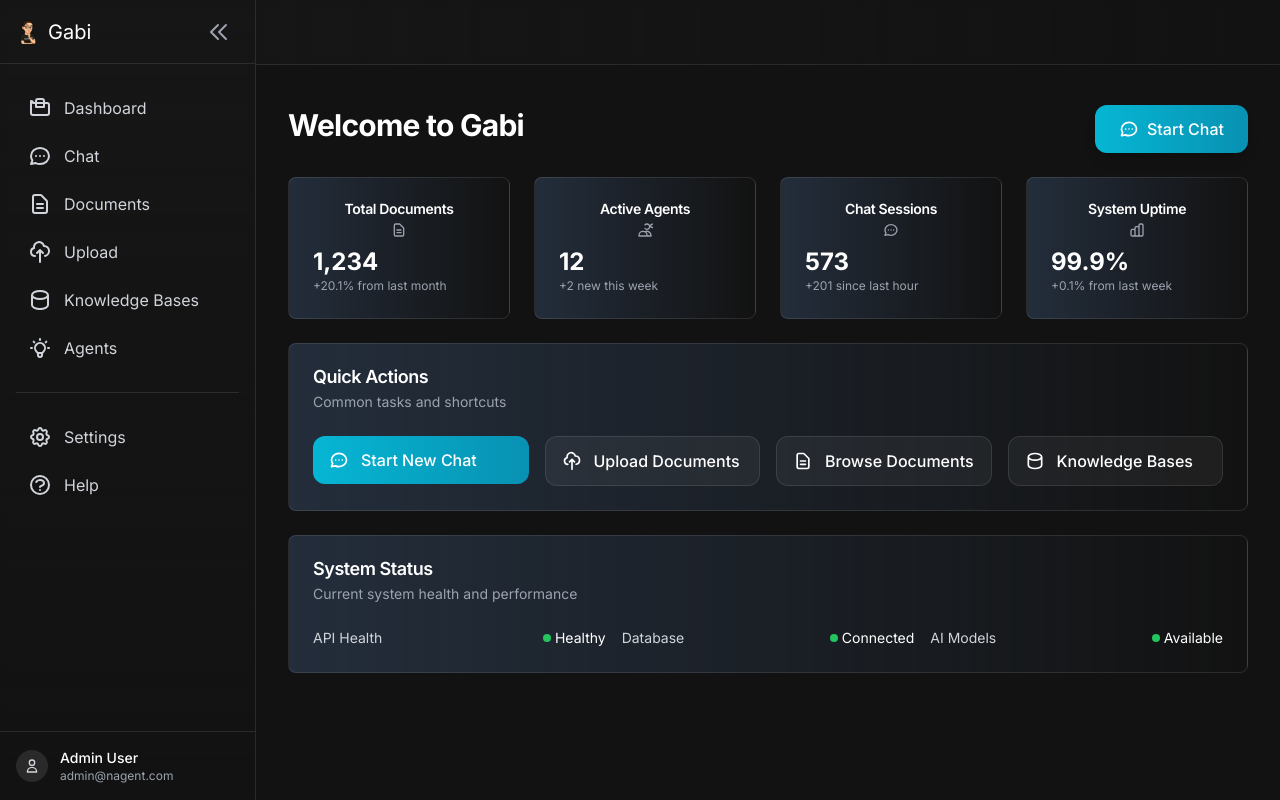
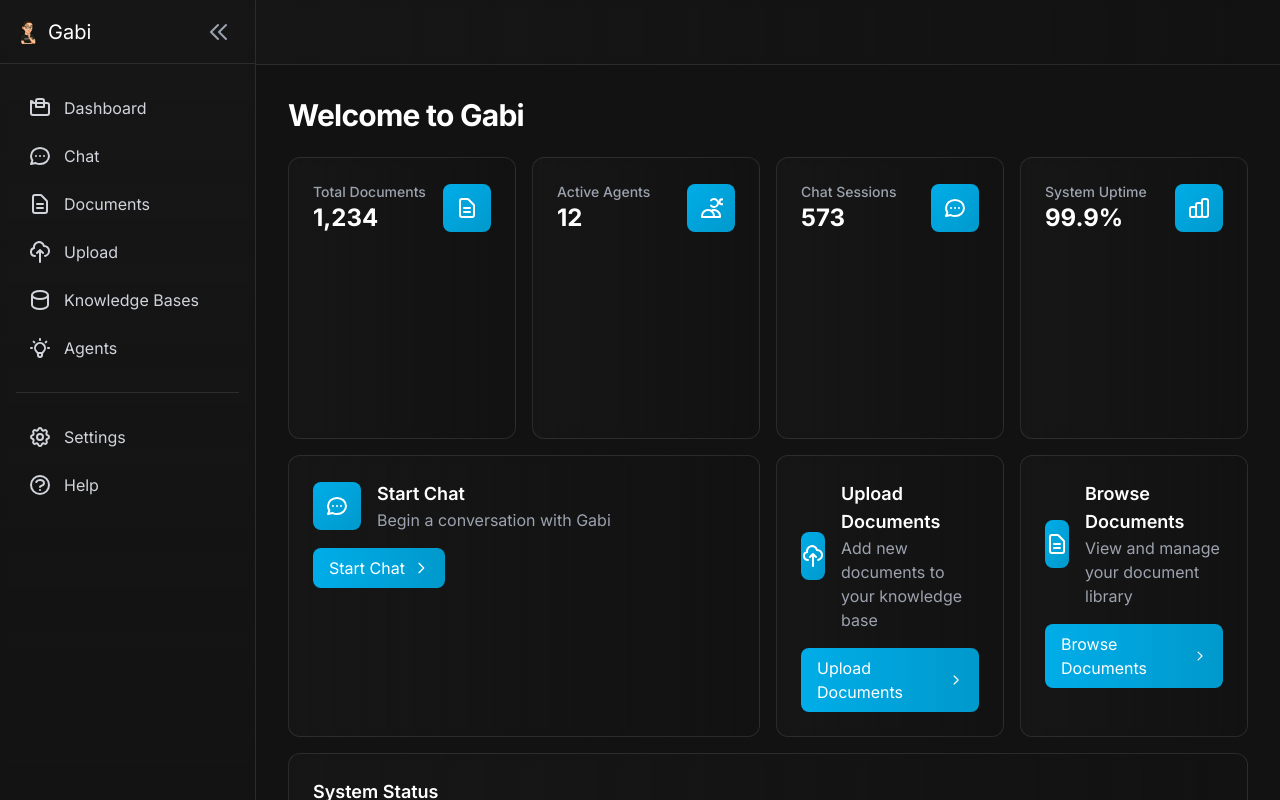
Before and after one commit to resper1965/ncagent, a Next.js app in the folder apps/web/: page / in a window 1280 px wide. Shown: the top 800 px of the page. Built offline with nearby package versions, Linux system fonts and the light colour scheme.

Commit message:
feat: implement bento grid layout and #00ade8 color scheme on dashboard page

```diff
--- a/apps/web/src/app/globals.css
+++ b/apps/web/src/app/globals.css
@@ -10,7 +10,7 @@
     --card-foreground: 0 0% 100%; /* White */
     --popover: 240deg 5% 9%; /* Zinc-950 */
     --popover-foreground: 0 0% 100%; /* White */
-    --primary: 185deg 53% 58%; /* Cyan #53c4cd */
+    --primary: 199deg 100% 45%; /* Cyan #53c4cd */
     --primary-foreground: 0 0% 100%; /* White */
     --secondary: 240deg 5% 9%; /* Zinc-950 */
     --secondary-foreground: 0 0% 100%; /* White */
@@ -22,7 +22,7 @@
     --destructive-foreground: 0 0% 100%; /* White */
     --border: 240deg 4% 16%; /* Zinc-800 */
     --input: 240deg 4% 16%; /* Zinc-800 */
-    --ring: 185deg 53% 58%; /* Cyan */
+    --ring: 199deg 100% 45%; /* Cyan */
     --radius: 0.5rem;
   }
 
@@ -33,7 +33,7 @@
     --card-foreground: 0 0% 100%; /* White */
     --popover: 240deg 5% 9%; /* Zinc-950 */
     --popover-foreground: 0 0% 100%; /* White */
-    --primary: 185deg 53% 58%; /* Cyan #53c4cd */
+    --primary: 199deg 100% 45%; /* Cyan #53c4cd */
     --primary-foreground: 0 0% 100%; /* White */
     --secondary: 240deg 5% 9%; /* Zinc-950 */
     --secondary-foreground: 0 0% 100%; /* White */
@@ -45,7 +45,7 @@
     --destructive-foreground: 0 0% 100%; /* White */
     --border: 240deg 4% 16%; /* Zinc-800 */
     --input: 240deg 4% 16%; /* Zinc-800 */
-    --ring: 185deg 53% 58%; /* Cyan */
+    --ring: 199deg 100% 45%; /* Cyan */
   }
 }
 
--- a/apps/web/src/app/page.tsx
+++ b/apps/web/src/app/page.tsx
@@ -1,134 +1,137 @@
 import Link from 'next/link'
-import { Button } from '../components/ui/button-simple'
-import { Card, CardContent, CardDescription, CardHeader, CardTitle } from '../components/ui/card-simple'
 
 export default function DashboardPage() {
   return (
     <div className="flex-1 space-y-6 p-6 md:p-8 pt-6">
-      <div className="flex items-center justify-between space-y-2">
+      {/* Header */}
+      <div className="flex items-center justify-between">
         <h2 className="text-3xl font-bold tracking-tight text-white">Welcome to Gabi</h2>
-        <div className="flex items-center space-x-2">
-          <Link href="/ask">
-            <button className="inline-flex items-center px-6 py-3 bg-gradient-to-r from-cyan-500 to-cyan-600 text-white font-medium rounded-xl hover:from-cyan-600 hover:to-cyan-700 transition-all duration-200 shadow-lg hover:shadow-xl">
-              <svg className="w-5 h-5 mr-2" fill="none" stroke="currentColor" viewBox="0 0 24 24">
+      </div>
+
+      {/* Bento Grid Layout */}
+      <div className="grid grid-cols-1 md:grid-cols-2 lg:grid-cols-4 gap-4 auto-rows-fr">
+        {/* Stats Cards - 2x2 Grid */}
+        <div className="bg-gradient-to-r from-[#ffffff05] to-[#121212] backdrop-blur-sm border border-white/10 rounded-xl p-6">
+          <div className="flex items-center justify-between">
+            <div>
+              <p className="text-sm font-medium text-gray-400">Total Documents</p>
+              <p className="text-2xl font-bold text-white">1,234</p>
+            </div>
+            <div className="w-12 h-12 bg-gradient-to-br from-[#00ade8] to-[#0099cc] rounded-lg flex items-center justify-center">
+              <svg className="w-6 h-6 text-white" fill="none" stroke="currentColor" viewBox="0 0 24 24">
+                <path strokeLinecap="round" strokeLinejoin="round" strokeWidth={2} d="M9 12h6m-6 4h6m2 5H7a2 2 0 01-2-2V5a2 2 0 012-2h5.586a1 1 0 01.707.293l5.414 5.414a1 1 0 01.293.707V19a2 2 0 01-2 2z" />
+              </svg>
+            </div>
+          </div>
+        </div>
+
+        <div className="bg-gradient-to-r from-[#ffffff05] to-[#121212] backdrop-blur-sm border border-white/10 rounded-xl p-6">
+          <div className="flex items-center justify-between">
+            <div>
+              <p className="text-sm font-medium text-gray-400">Active Agents</p>
+              <p className="text-2xl font-bold text-white">12</p>
+            </div>
+            <div className="w-12 h-12 bg-gradient-to-br from-[#00ade8] to-[#0099cc] rounded-lg flex items-center justify-center">
+              <svg className="w-6 h-6 text-white" fill="none" stroke="currentColor" viewBox="0 0 24 24">
+                <path strokeLinecap="round" strokeLinejoin="round" strokeWidth={2} d="M12 4.354a4 4 0 110 5.292M15 21H3v-1a6 6 0 0112 0v1zm0 0h6v-1a6 6 0 00-9-5.197m13.5-9a2.5 2.5 0 11-5 0 2.5 2.5 0 015 0z" />
+              </svg>
+            </div>
+          </div>
+        </div>
+
+        <div className="bg-gradient-to-r from-[#ffffff05] to-[#121212] backdrop-blur-sm border border-white/10 rounded-xl p-6">
+          <div className="flex items-center justify-between">
+            <div>
+              <p className="text-sm font-medium text-gray-400">Chat Sessions</p>
+              <p className="text-2xl font-bold text-white">573</p>
+            </div>
+            <div className="w-12 h-12 bg-gradient-to-br from-[#00ade8] to-[#0099cc] rounded-lg flex items-center justify-center">
+              <svg className="w-6 h-6 text-white" fill="none" stroke="currentColor" viewBox="0 0 24 24">
                 <path strokeLinecap="round" strokeLinejoin="round" strokeWidth={2} d="M8 12h.01M12 12h.01M16 12h.01M21 12c0 4.418-4.03 8-9 8a9.863 9.863 0 01-4.255-.949L3 20l1.395-3.72C3.512 15.042 3 13.574 3 12c0-4.418 4.03-8 9-8s9 3.582 9 8z" />
               </svg>
-              Start Chat
-            </button>
+            </div>
+          </div>
+        </div>
+
+        <div className="bg-gradient-to-r from-[#ffffff05] to-[#121212] backdrop-blur-sm border border-white/10 rounded-xl p-6">
+          <div className="flex items-center justify-between">
+            <div>
+              <p className="text-sm font-medium text-gray-400">System Uptime</p>
+              <p className="text-2xl font-bold text-white">99.9%</p>
+            </div>
+            <div className="w-12 h-12 bg-gradient-to-br from-[#00ade8] to-[#0099cc] rounded-lg flex items-center justify-center">
+              <svg className="w-6 h-6 text-white" fill="none" stroke="currentColor" viewBox="0 0 24 24">
+                <path strokeLinecap="round" strokeLinejoin="round" strokeWidth={2} d="M9 19v-6a2 2 0 00-2-2H5a2 2 0 00-2 2v6a2 2 0 002 2h2a2 2 0 002-2zm0 0V9a2 2 0 012-2h2a2 2 0 012 2v10m-6 0a2 2 0 002 2h2a2 2 0 002-2m0 0V5a2 2 0 012-2h2a2 2 0 012 2v14a2 2 0 01-2 2h-2a2 2 0 01-2-2z" />
+              </svg>
+            </div>
+          </div>
+        </div>
+
+        {/* Action Cards - Larger Grid Items */}
+        <div className="md:col-span-2 bg-gradient-to-r from-[#ffffff05] to-[#121212] backdrop-blur-sm border border-white/10 rounded-xl p-6 hover:border-white/20 transition-colors">
+          <div className="flex items-center space-x-4">
+            <div className="w-12 h-12 bg-gradient-to-br from-[#00ade8] to-[#0099cc] rounded-lg flex items-center justify-center">
+              <svg className="w-6 h-6 text-white" fill="none" stroke="currentColor" viewBox="0 0 24 24">
+                <path strokeLinecap="round" strokeLinejoin="round" strokeWidth={2} d="M8 12h.01M12 12h.01M16 12h.01M21 12c0 4.418-4.03 8-9 8a9.863 9.863 0 01-4.255-.949L3 20l1.395-3.72C3.512 15.042 3 13.574 3 12c0-4.418 4.03-8 9-8s9 3.582 9 8z" />
+              </svg>
+            </div>
+            <div>
+              <h3 className="text-lg font-semibold text-white">Start Chat</h3>
+              <p className="text-gray-400">Begin a conversation with Gabi</p>
+            </div>
+          </div>
+          <Link href="/ask" className="mt-4 inline-flex items-center px-4 py-2 bg-gradient-to-r from-[#00ade8] to-[#0099cc] text-white rounded-lg hover:from-[#0099cc] hover:to-[#0088bb] transition-all">
+            Start Chat
+            <svg className="ml-2 w-4 h-4" fill="none" stroke="currentColor" viewBox="0 0 24 24">
+              <path strokeLinecap="round" strokeLinejoin="round" strokeWidth={2} d="M9 5l7 7-7 7" />
+            </svg>
           </Link>
         </div>
-      </div>
 
-      {/* Overview Cards */}
-      <div className="grid gap-6 md:grid-cols-2 lg:grid-cols-4">
-        <Card className="bg-gradient-to-r from-[#ffffff05] to-[#121212] backdrop-blur-sm border-white/10">
-          <CardHeader className="flex flex-row items-center justify-between space-y-0 pb-2">
-            <CardTitle className="text-sm font-medium text-white">Total Documents</CardTitle>
-            <svg className="h-4 w-4 text-gray-400" fill="none" stroke="currentColor" viewBox="0 0 24 24">
-              <path strokeLinecap="round" strokeLinejoin="round" strokeWidth={2} d="M9 12h6m-6 4h6m2 5H7a2 2 0 01-2-2V5a2 2 0 012-2h5.586a1 1 0 01.707.293l5.414 5.414a1 1 0 01.293.707V19a2 2 0 01-2 2z" />
+        <div className="bg-gradient-to-r from-[#ffffff05] to-[#121212] backdrop-blur-sm border border-white/10 rounded-xl p-6 hover:border-white/20 transition-colors">
+          <div className="flex items-center space-x-4">
+            <div className="w-12 h-12 bg-gradient-to-br from-[#00ade8] to-[#0099cc] rounded-lg flex items-center justify-center">
+              <svg className="w-6 h-6 text-white" fill="none" stroke="currentColor" viewBox="0 0 24 24">
+                <path strokeLinecap="round" strokeLinejoin="round" strokeWidth={2} d="M7 16a4 4 0 01-.88-7.903A5 5 0 1115.9 6L16 6a5 5 0 011 9.9M15 13l-3-3m0 0l-3 3m3-3v12" />
+              </svg>
+            </div>
+            <div>
+              <h3 className="text-lg font-semibold text-white">Upload Documents</h3>
+              <p className="text-gray-400">Add new documents to your knowledge base</p>
+            </div>
+          </div>
+          <Link href="/upload" className="mt-4 inline-flex items-center px-4 py-2 bg-gradient-to-r from-[#00ade8] to-[#0099cc] text-white rounded-lg hover:from-[#0099cc] hover:to-[#0088bb] transition-all">
+            Upload Documents
+            <svg className="ml-2 w-4 h-4" fill="none" stroke="currentColor" viewBox="0 0 24 24">
+              <path strokeLinecap="round" strokeLinejoin="round" strokeWidth={2} d="M9 5l7 7-7 7" />
             </svg>
-          </CardHeader>
-          <CardContent>
-            <div className="text-2xl font-bold text-white">1,234</div>
-            <p className="text-xs text-gray-400">+20.1% from last month</p>
-          </CardContent>
-        </Card>
+          </Link>
+        </div>
 
-        <Card className="bg-gradient-to-r from-[#ffffff05] to-[#121212] backdrop-blur-sm border-white/10">
-          <CardHeader className="flex flex-row items-center justify-between space-y-0 pb-2">
-            <CardTitle className="text-sm font-medium text-white">Active Agents</CardTitle>
-            <svg className="h-4 w-4 text-gray-400" fill="none" stroke="currentColor" viewBox="0 0 24 24">
-              <path strokeLinecap="round" strokeLinejoin="round" strokeWidth={2} d="M12 4.354a4 4 0 110 5.292M15 21H3v-1a6 6 0 0112 0v1zm0 0h6v-1a6 6 0 00-9-5.197m13.5-9a2.5 2.5 0 11-5 0 2.5 2.5 0 015 0z" />
+        <div className="bg-gradient-to-r from-[#ffffff05] to-[#121212] backdrop-blur-sm border border-white/10 rounded-xl p-6 hover:border-white/20 transition-colors">
+          <div className="flex items-center space-x-4">
+            <div className="w-12 h-12 bg-gradient-to-br from-[#00ade8] to-[#0099cc] rounded-lg flex items-center justify-center">
+              <svg className="w-6 h-6 text-white" fill="none" stroke="currentColor" viewBox="0 0 24 24">
+                <path strokeLinecap="round" strokeLinejoin="round" strokeWidth={2} d="M9 12h6m-6 4h6m2 5H7a2 2 0 01-2-2V5a2 2 0 012-2h5.586a1 1 0 01.707.293l5.414 5.414a1 1 0 01.293.707V19a2 2 0 01-2 2z" />
+              </svg>
+            </div>
+            <div>
+              <h3 className="text-lg font-semibold text-white">Browse Documents</h3>
+              <p className="text-gray-400">View and manage your document library</p>
+            </div>
+          </div>
+          <Link href="/documents" className="mt-4 inline-flex items-center px-4 py-2 bg-gradient-to-r from-[#00ade8] to-[#0099cc] text-white rounded-lg hover:from-[#0099cc] hover:to-[#0088bb] transition-all">
+            Browse Documents
+            <svg className="ml-2 w-4 h-4" fill="none" stroke="currentColor" viewBox="0 0 24 24">
+              <path strokeLinecap="round" strokeLinejoin="round" strokeWidth={2} d="M9 5l7 7-7 7" />
             </svg>
-          </CardHeader>
-          <CardContent>
-            <div className="text-2xl font-bold text-white">12</div>
-            <p className="text-xs text-gray-400">+2 new this week</p>
-          </CardContent>
-        </Card>
+          </Link>
+        </div>
 
-        <Card className="bg-gradient-to-r from-[#ffffff05] to-[#121212] backdrop-blur-sm border-white/10">
-          <CardHeader className="flex flex-row items-center justify-between space-y-0 pb-2">
-            <CardTitle className="text-sm font-medium text-white">Chat Sessions</CardTitle>
-            <svg className="h-4 w-4 text-gray-400" fill="none" stroke="currentColor" viewBox="0 0 24 24">
-              <path strokeLinecap="round" strokeLinejoin="round" strokeWidth={2} d="M8 12h.01M12 12h.01M16 12h.01M21 12c0 4.418-4.03 8-9 8a9.863 9.863 0 01-4.255-.949L3 20l1.395-3.72C3.512 15.042 3 13.574 3 12c0-4.418 4.03-8 9-8s9 3.582 9 8z" />
-            </svg>
-          </CardHeader>
-          <CardContent>
-            <div className="text-2xl font-bold text-white">573</div>
-            <p className="text-xs text-gray-400">+201 since last hour</p>
-          </CardContent>
-        </Card>
-
-        <Card className="bg-gradient-to-r from-[#ffffff05] to-[#121212] backdrop-blur-sm border-white/10">
-          <CardHeader className="flex flex-row items-center justify-between space-y-0 pb-2">
-            <CardTitle className="text-sm font-medium text-white">System Uptime</CardTitle>
-            <svg className="h-4 w-4 text-gray-400" fill="none" stroke="currentColor" viewBox="0 0 24 24">
-              <path strokeLinecap="round" strokeLinejoin="round" strokeWidth={2} d="M9 19v-6a2 2 0 00-2-2H5a2 2 0 00-2 2v6a2 2 0 002 2h2a2 2 0 002-2zm0 0V9a2 2 0 012-2h2a2 2 0 012 2v10m-6 0a2 2 0 002 2h2a2 2 0 002-2m0 0V5a2 2 0 012-2h2a2 2 0 012 2v14a2 2 0 01-2 2h-2a2 2 0 01-2-2z" />
-            </svg>
-          </CardHeader>
-          <CardContent>
-            <div className="text-2xl font-bold text-white">99.9%</div>
-            <p className="text-xs text-gray-400">+0.1% from last week</p>
-          </CardContent>
-        </Card>
-      </div>
-
-      {/* Quick Actions */}
-      <Card className="bg-gradient-to-r from-[#ffffff05] to-[#121212] backdrop-blur-sm border-white/10">
-        <CardHeader>
-          <CardTitle className="text-white">Quick Actions</CardTitle>
-          <CardDescription className="text-gray-400">Common tasks and shortcuts</CardDescription>
-        </CardHeader>
-        <CardContent>
-          <div className="grid gap-4 md:grid-cols-2 lg:grid-cols-4">
-            <Link href="/ask">
-              <button className="w-full flex items-center justify-start px-4 py-3 bg-gradient-to-r from-cyan-500 to-cyan-600 text-white font-medium rounded-xl hover:from-cyan-600 hover:to-cyan-700 transition-all duration-200">
-                <svg className="w-5 h-5 mr-3" fill="none" stroke="currentColor" viewBox="0 0 24 24">
-                  <path strokeLinecap="round" strokeLinejoin="round" strokeWidth={2} d="M8 12h.01M12 12h.01M16 12h.01M21 12c0 4.418-4.03 8-9 8a9.863 9.863 0 01-4.255-.949L3 20l1.395-3.72C3.512 15.042 3 13.574 3 12c0-4.418 4.03-8 9-8s9 3.582 9 8z" />
-                </svg>
-                Start New Chat
-              </button>
-            </Link>
-
-            <Link href="/upload">
-              <button className="w-full flex items-center justify-start px-4 py-3 border border-white/10 bg-white/5 text-white font-medium rounded-xl hover:bg-white/10 transition-all duration-200">
-                <svg className="w-5 h-5 mr-3" fill="none" stroke="currentColor" viewBox="0 0 24 24">
-                  <path strokeLinecap="round" strokeLinejoin="round" strokeWidth={2} d="M7 16a4 4 0 01-.88-7.903A5 5 0 1115.9 6L16 6a5 5 0 011 9.9M15 13l-3-3m0 0l-3 3m3-3v12" />
-                </svg>
-                Upload Documents
-              </button>
-            </Link>
-
-            <Link href="/documents">
-              <button className="w-full flex items-center justify-start px-4 py-3 border border-white/10 bg-white/5 text-white font-medium rounded-xl hover:bg-white/10 transition-all duration-200">
-                <svg className="w-5 h-5 mr-3" fill="none" stroke="currentColor" viewBox="0 0 24 24">
-                  <path strokeLinecap="round" strokeLinejoin="round" strokeWidth={2} d="M9 12h6m-6 4h6m2 5H7a2 2 0 01-2-2V5a2 2 0 012-2h5.586a1 1 0 01.707.293l5.414 5.414a1 1 0 01.293.707V19a2 2 0 01-2 2z" />
-                </svg>
-                Browse Documents
-              </button>
-            </Link>
-
-            <Link href="/knowledge-bases">
-              <button className="w-full flex items-center justify-start px-4 py-3 border border-white/10 bg-white/5 text-white font-medium rounded-xl hover:bg-white/10 transition-all duration-200">
-                <svg className="w-5 h-5 mr-3" fill="none" stroke="currentColor" viewBox="0 0 24 24">
-                  <path strokeLinecap="round" strokeLinejoin="round" strokeWidth={2} d="M4 7v10c0 2.21 3.582 4 8 4s8-1.79 8-4V7M4 7c0 2.21 3.582 4 8 4s8-1.79 8-4M4 7c0-2.21 3.582-4 8-4s8 1.79 8 4" />
-                </svg>
-                Knowledge Bases
-              </button>
-            </Link>
-          </div>
-        </CardContent>
-      </Card>
-
-      {/* System Status */}
-      <Card className="bg-gradient-to-r from-[#ffffff05] to-[#121212] backdrop-blur-sm border-white/10">
-        <CardHeader>
-          <CardTitle className="text-white">System Status</CardTitle>
-          <CardDescription className="text-gray-400">Current system health and performance</CardDescription>
-        </CardHeader>
-        <CardContent>
-          <div className="grid gap-4 md:grid-cols-3">
+        {/* System Status - Full Width */}
+        <div className="lg:col-span-4 bg-gradient-to-r from-[#ffffff05] to-[#121212] backdrop-blur-sm border border-white/10 rounded-xl p-6">
+          <h3 className="text-lg font-semibold text-white mb-4">System Status</h3>
+          <div className="grid grid-cols-1 md:grid-cols-3 gap-4">
             <div className="flex items-center justify-between">
               <span className="text-sm text-gray-300">API Health</span>
               <div className="flex items-center space-x-1">
@@ -151,8 +154,8 @@ export default function DashboardPage() {
               </div>
             </div>
           </div>
-        </CardContent>
-      </Card>
+        </div>
+      </div>
     </div>
   )
 }
```
